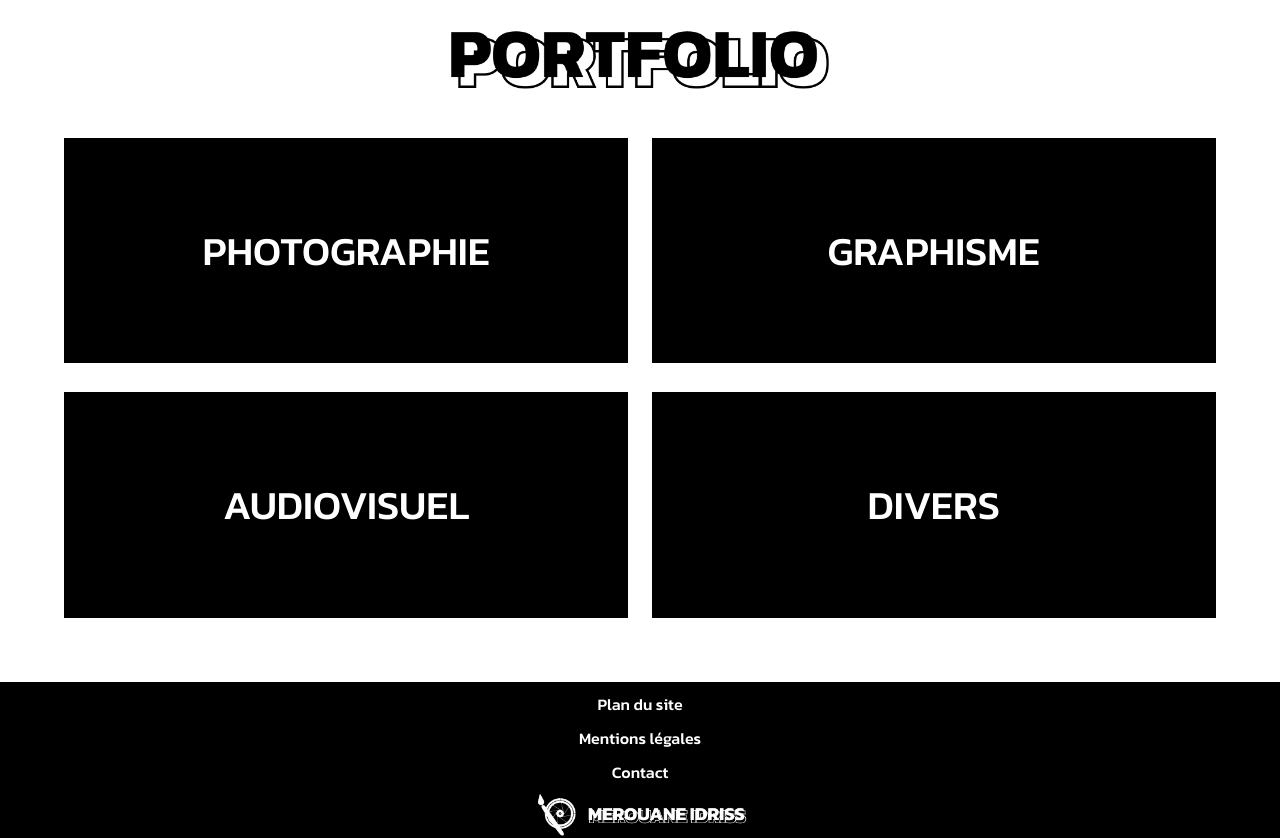
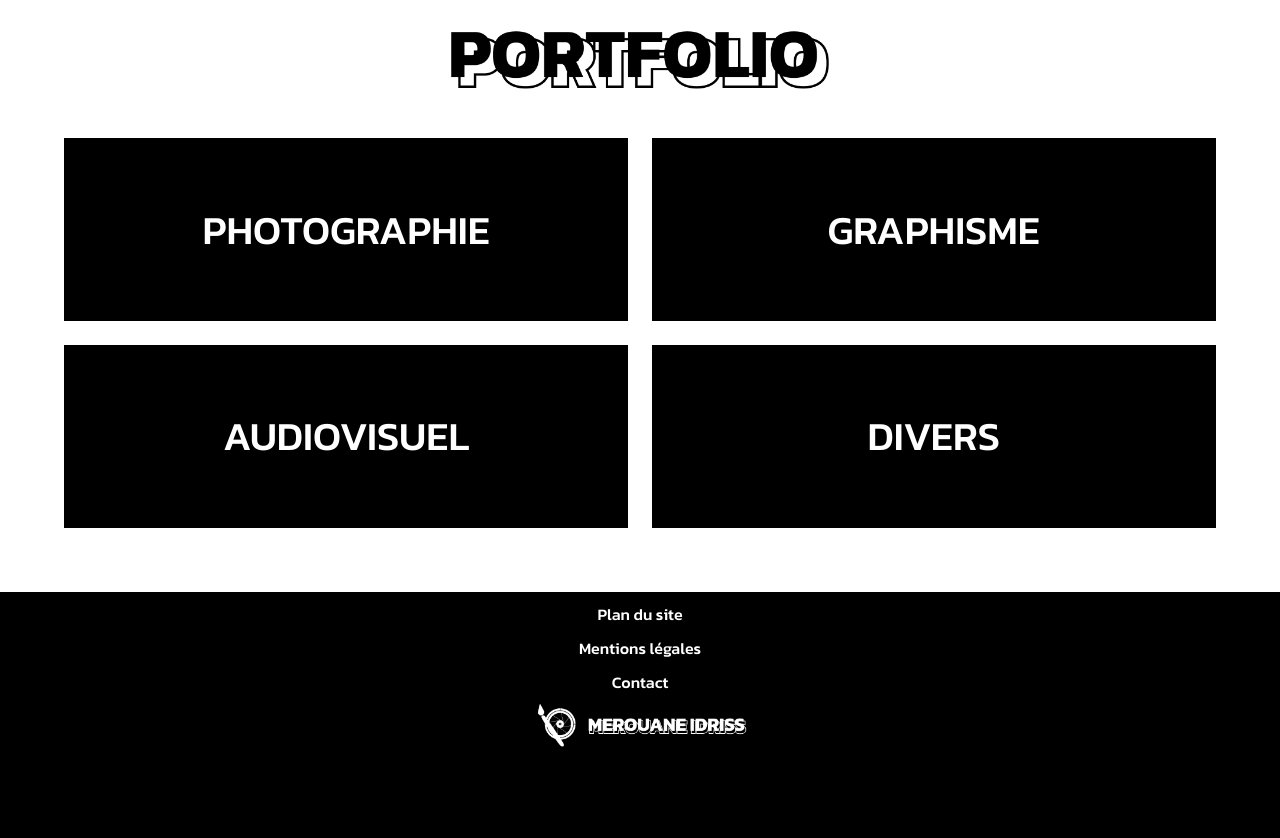
Before and after one commit to Kazeshyn/Portfolio, a PHP site: page /portfolio-index.php in a window 1280 px wide. Shown: the part 56-894 px from the top of the page. After the commit the page ends 803 px from the top, so only its background shows below. Run offline with PHP 8.4, Linux system fonts and the light colour scheme.

Commit message:
:computer:
Correction d'un bug qui s'est corrigé... tout seul ?!

```diff
--- a/portfolio-index.css
+++ b/portfolio-index.css
@@ -71,6 +71,7 @@ section {
     grid-column-gap: 5%;
     grid-row-gap: 5%;
     margin-bottom: 50%;
+	box-sizing: border-box;
 }
 a {
     text-decoration: none;
@@ -141,6 +142,7 @@ div {
         padding: 5%;
         padding-top: 2%;
 		height: 60vh;
+		width: 100%;
         display: grid;
         grid-template-columns: repeat(2, 1fr);
         grid-template-rows: repeat(2, 1fr);
--- a/style.css
+++ b/style.css
@@ -20,9 +20,7 @@ nav {
 	flex-direction: column;
 	align-items: center;
 	justify-content: center;
-	text-align: center;     /* gap: 1.5vw; */
-
-	/* height: 5em; */
+	text-align: center;
 }
 
 nav a {
```
